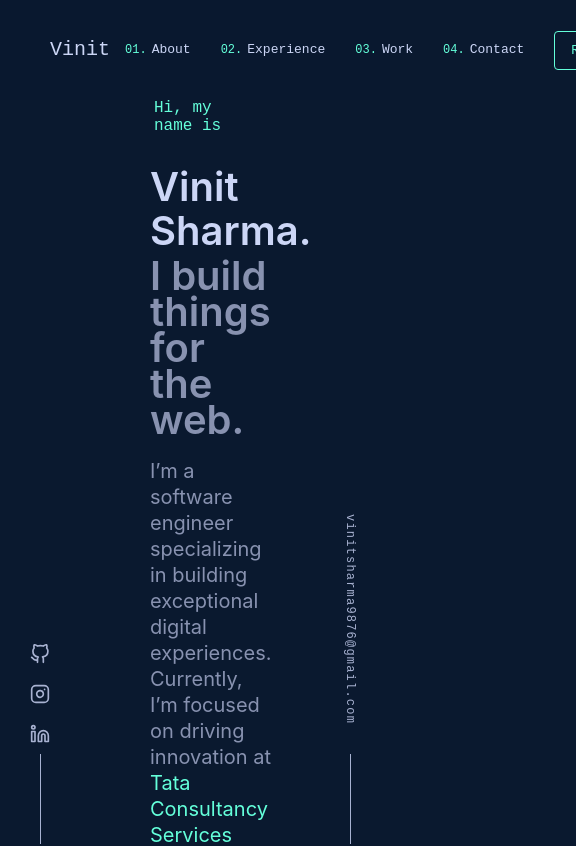
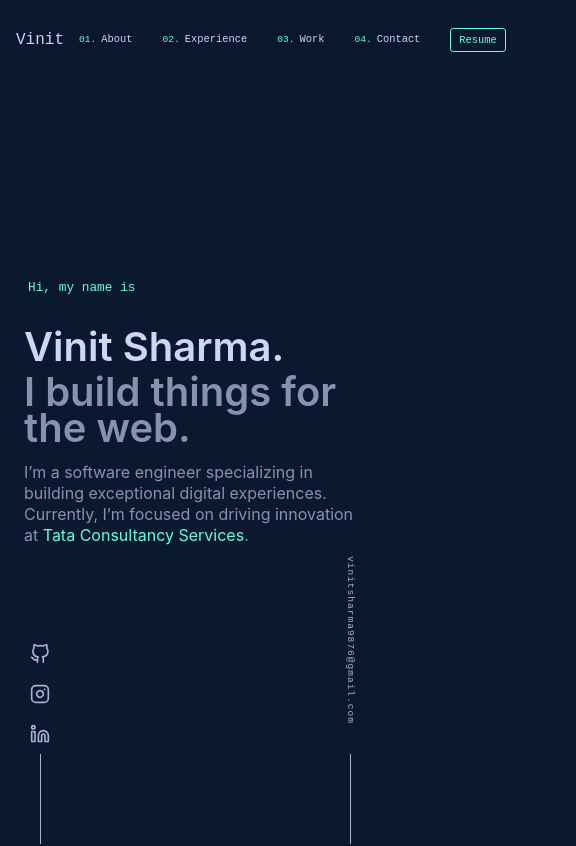
Before and after one commit to vinitpulstya/portfolio, an Angular app: page / in a window 390 px wide. Shown: the top 846 px of the page, 576 px wide, since content can reach past the window. Built offline with nearby package versions, Linux system fonts and the light colour scheme.

Commit message:
started responsive design and added resume

```diff
--- a/src/app/components/pages/home-page/home-page.component.scss
+++ b/src/app/components/pages/home-page/home-page.component.scss
@@ -1,14 +1,20 @@
+@import "/src/assets/static/mixins";
+
 .homepage {
   &__wrapper {
     counter-reset: section 0;
     margin: 0px auto;
     width: 100%;
-        max-width: 1600px;
+    max-width: 160rem;
     min-height: 100vh;
-        padding: 200px 150px;
+    padding: 20rem 15rem;
   }
 }
 
 .fillHeight {
-    padding: 0px 150px; //TODO: Update with media query
+  padding: 0px 15rem;
+
+  @include respond(phone) {
+    padding: 0rem 3rem;
   }
+}
--- a/src/app/components/widgets/header/header.component.html
+++ b/src/app/components/widgets/header/header.component.html
@@ -1,6 +1,6 @@
 <div class="header__wrapper">
   <nav class="header__nav">
-    <div class="header__nav-logo">
+    <div class="header__nav-logo fadedown-enter-done" style="animation-delay: 0ms">
       <a href="/#">Vinit</a>
     </div>
     <div class="header__nav-links">
@@ -21,12 +21,30 @@
       <div class="fadedown-enter-done" style="animation-delay: 400ms">
         <a
           class="header__nav-resume_button"
-          href="/resume.pdf"
-          target="_blank"
-          rel="noopener noreferrer"
+          href="../../../../assets/Vinit Sharma.pdf"
+          target="_self"
+          download
           >Resume</a
         >
       </div>
     </div>
   </nav>
 </div>
+
+
+<!-- <div class="navigation">
+  <input type="checkbox" class="navigation__checkbox" id="navi-toggle">
+  <label for="navi-toggle" class="navigation__button">
+      <span class="navigation__icon">&nbsp;</span>
+  </label>
+  <div class="navigation__background">&nbsp;</div>
+
+  <nav class="navigation__nav">
+      <ul class="navigation__list">
+          <li class="navigation__item"><a href="/#about" class="navigation__link">About</a></li>
+          <li class="navigation__item"><a href="/#jobs" class="navigation__link">Experience</a></li>
+          <li class="navigation__item"><a href="/#projects" class="navigation__link">Work</a></li>
+          <li class="navigation__item"><a href="/#contact" class="navigation__link">Contact</a></li>
+      </ul>
+  </nav>
+</div> -->
--- a/src/app/components/widgets/header/header.component.scss
+++ b/src/app/components/widgets/header/header.component.scss
@@ -1,6 +1,8 @@
+@import "/src/assets/static/mixins";
+
 .header {
   &__wrapper {
-    padding: 0px 40px; //TO DO: padding should change on basis of media queries
+    padding: 0rem 4rem;
     display: flex;
     -webkit-box-pack: justify;
     justify-content: space-between;
@@ -9,15 +11,17 @@
     position: fixed;
     top: 0px;
     z-index: 11;
-    padding: 0px 50px;
     width: 100%;
     height: var(--nav-height);
     background-color: rgba(10, 25, 47, 0.85);
     backdrop-filter: blur(10px);
     transition: var(--transition);
-    filter: none !important;
     pointer-events: auto !important;
     user-select: auto !important;
+
+    @include respond(phone) {
+      padding: 0rem 2rem;
+    }
   }
 
   &__nav {
@@ -33,13 +37,13 @@
     counter-reset: item 0;
     z-index: 12;
 
-    &-nav {
-      display: flex;
-      -webkit-box-pack: center;
-      justify-content: center;
-      -webkit-box-align: center;
-      align-items: center;
-    }
+    // &-nav {
+    //   display: flex;
+    //   -webkit-box-pack: center;
+    //   justify-content: center;
+    //   -webkit-box-align: center;
+    //   align-items: center;
+    // }
 
     &-links {
       display: flex;
@@ -75,7 +79,6 @@
         }
       }
     }
-
     &-resume_button {
         color: var(--green);
         background-color: transparent;
--- /dev/null
+++ b/src/assets/static/_mixins.scss
@@ -0,0 +1,50 @@
+// just for demo
+
+// @mixin respond-phone {
+//     @media (max-width: 600px) {
+//         @content
+//     }
+// }
+
+// MEDIA QUERY MANAGER
+/*
+0 - 600px:      Phone
+600 - 900px:    Tablet portrait
+900 - 1200px:   Tablet landscape
+[1200 -1800] is where our normal styles apply
+1800px + :      Big desktop
+*/
+
+/*
+$breakpoint argument choices
+-phone
+-tab-port
+-tab-land
+-big-desktop
+
+ORDER of applying media queries: Base + typography > general layout + grid  > page layout > components
+*/
+
+// 1em=16px em is more effective for media queries
+@mixin respond($breakpoint) {
+    @if $breakpoint == phone {
+        @media only screen and (max-width: 37.5em) { //600px
+            @content
+        };
+    }
+    @if $breakpoint == tab-port  { // 900px
+        @media only screen and (max-width: 56.25em) {
+            @content
+        };
+    }
+    @if $breakpoint == tab-land { //1200px
+        @media only screen and (max-width: 75em) {
+            @content
+        };
+    }
+    @if $breakpoint == big-desktop { //1800px
+        @media only screen and (min-width: 112.5em) {
+            @content
+        };
+    }
+}
--- a/src/styles.scss
+++ b/src/styles.scss
@@ -1,4 +1,6 @@
 /* You can add global styles to this file, and also import other style files */
+@import "/src/assets/static/mixins";
+
 :root {
   --dark-navy: #020c1b;
   --navy: #0a192f;
@@ -17,28 +19,46 @@
   --font-sans: "Calibre", "Inter", "San Francisco", "SF Pro Text", -apple-system,
     system-ui, sans-serif;
   --font-mono: "SF Mono", "Fira Code", "Fira Mono", "Roboto Mono", monospace;
-  --fz-xxs: 12px;
-  --fz-xs: 13px;
-  --fz-sm: 14px;
-  --fz-md: 16px;
-  --fz-lg: 18px;
-  --fz-xl: 20px;
-  --fz-xxl: 22px;
-  --fz-heading: 32px;
-  --border-radius: 4px;
-  --nav-height: 100px;
-  --nav-scroll-height: 70px;
-  --tab-height: 42px;
-  --tab-width: 120px;
+  --fz-xxs: 1.2rem;
+  --fz-xs: 1.3rem;
+  --fz-sm: 1.4rem;
+  --fz-md: 1.6rem;
+  --fz-lg: 1.6rem;
+  --fz-xl: 2rem;
+  --fz-xxl: 2.2rem;
+  --fz-heading: 3.2rem;
+  --border-radius: .4rem;
+  --nav-height: 10rem;
+  --nav-scroll-height: 7rem;
+  --tab-height: 4.2rem;
+  --tab-width: 12rem;
   --easing: cubic-bezier(0.645, 0.045, 0.355, 1);
   --transition: all 0.25s cubic-bezier(0.645, 0.045, 0.355, 1);
-  --hamburger-width: 30px;
+  --hamburger-width: 3rem;
   --ham-before: top 0.1s ease-in 0.25s, opacity 0.1s ease-in;
   --ham-before-active: top 0.1s ease-out, opacity 0.1s ease-out 0.12s;
   --ham-after: bottom 0.1s ease-in 0.25s,
     transform 0.22s cubic-bezier(0.55, 0.055, 0.675, 0.19);
   --ham-after-active: bottom 0.1s ease-out,
     transform 0.22s cubic-bezier(0.215, 0.61, 0.355, 1) 0.12s;
+}
+
+/* changing root font-size */
+html {
+  font-size: 62.5%; //1 rem = 10px
+  /* setting the inital font-size as 10px since default is 16px */
+
+  @include respond(tab-land) {
+      font-size: 56.25%; //1 rem = 9px
+  }
+
+  @include respond(tab-port) {
+      font-size: 50%; // 1rem = 8px so.. 8/16 = 50%
+  }
+
+  @include respond(big-desktop) {
+      font-size: 75%; //1rem = 12px
+  }
 }
 
 html {
@@ -97,7 +117,7 @@ a {
 
 section {
   margin: 0px auto;
-  padding: 100px 0px;
+  padding: 10rem 0rem;
   max-width: 1000px;
 }
 
@@ -191,6 +211,10 @@ h6 {
     height: 1px;
     margin-left: 20px;
     background-color: var(--lightest-navy);
+
+    @include respond(phone) {
+      width: 0px;
+    }
   }
 }
 
```
Also changed, not shown: 1 other file (tests, documents, lock files or other folders). Lines whose indentation alone changed are shown as unchanged.
